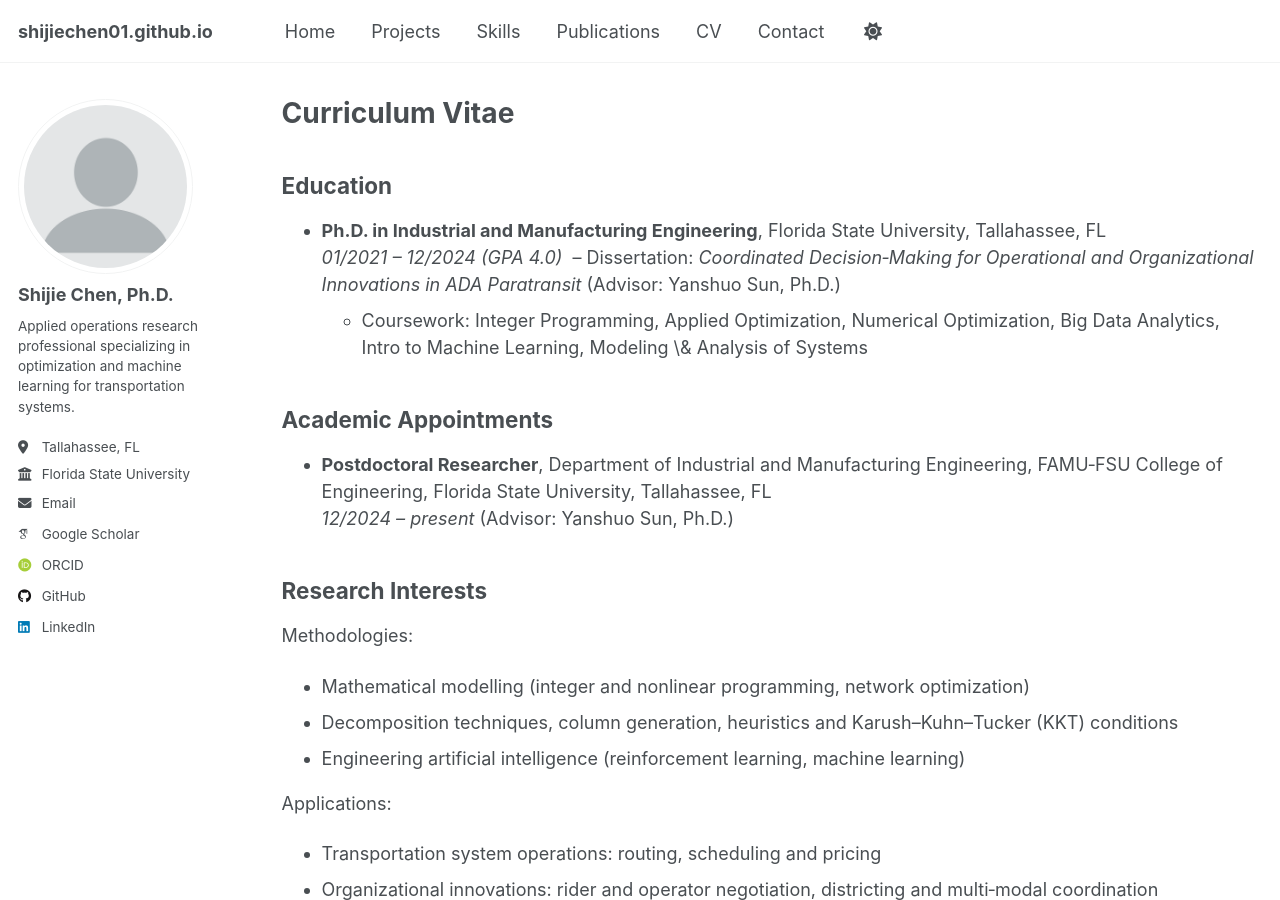
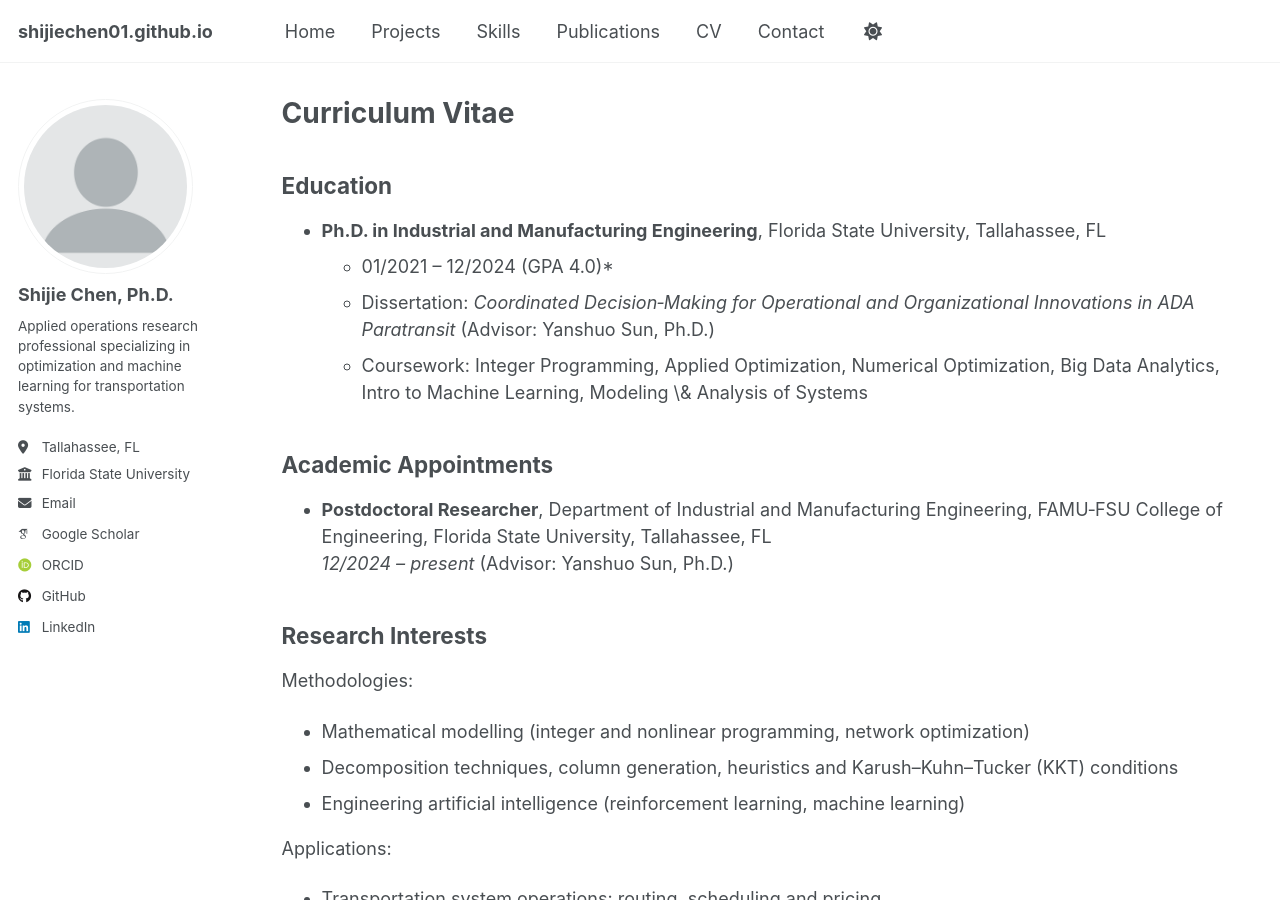
Before and after one commit to ShijieChen01/shijiechen01.github.io, a Jekyll site: the page built from _pages/cv.md, in a window 1280 px wide and 900 px high. Built offline with Jekyll 4.4.1, drawn with Linux system fonts in a browser that asks for light colours; some web fonts are replaced; a script that is not in the unit is left out; part of the change alters nothing that is shown.

Commit message:
Update cv.md

```diff
--- a/_pages/cv.md
+++ b/_pages/cv.md
@@ -10,7 +10,8 @@ author_profile: true
 <h2>Education</h2>
 
 * **Ph.D. in Industrial and Manufacturing Engineering**, Florida State University, Tallahassee, FL &nbsp;\
-  *01/2021 – 12/2024 (GPA 4.0)* &nbsp;– Dissertation: *Coordinated Decision‑Making for Operational and Organizational Innovations in ADA Paratransit* (Advisor: Yanshuo Sun, Ph.D.)
+  * 01/2021 – 12/2024 (GPA 4.0)*
+  * Dissertation: *Coordinated Decision‑Making for Operational and Organizational Innovations in ADA Paratransit* (Advisor: Yanshuo Sun, Ph.D.)
   * Coursework: Integer Programming, Applied Optimization, Numerical Optimization, Big Data Analytics, Intro to Machine Learning, Modeling \& Analysis of Systems
 
 
```
